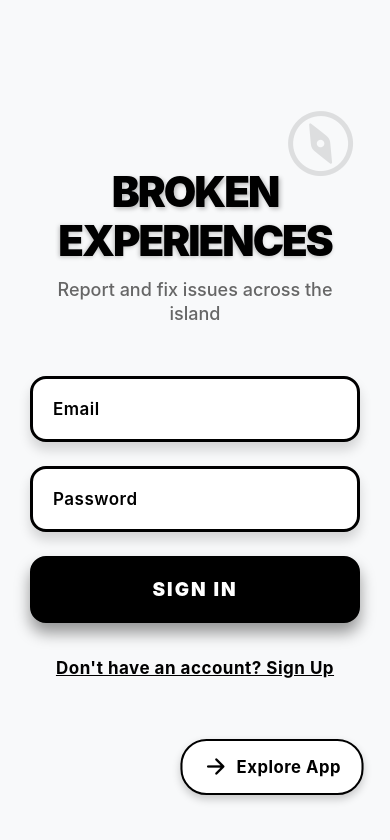
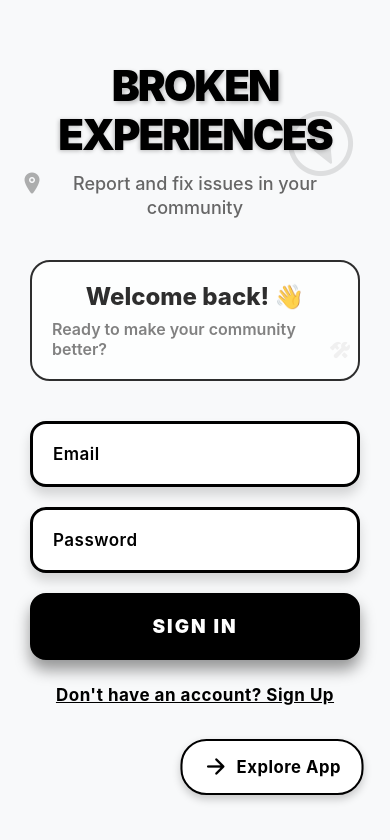
Before and after one commit to douglasbyfield-pixel/BrokenExperiencesDevelopment, a React Native app in the folder mobile/: screen /Auth in a window 390 px wide. Shown: the top 840 px of the page. Built offline with nearby package versions, Linux system fonts and the light colour scheme.

Commit message:
minor fixes to styling

```diff
--- a/mobile/src/screens/LoginScreen.tsx
+++ b/mobile/src/screens/LoginScreen.tsx
@@ -1,5 +1,5 @@
 import React, { useState, useEffect, useRef } from 'react';
-import { Text, TextInput, TouchableOpacity, StyleSheet, Alert, Animated, Dimensions, View, StatusBar } from 'react-native';
+import { Text, TextInput, TouchableOpacity, StyleSheet, Alert, Animated, Dimensions, View, StatusBar, ScrollView } from 'react-native';
 import { Ionicons } from '@expo/vector-icons';
 import { supabase } from '../services/supabase';
 import { useAuth } from '../context/AuthContext';
@@ -13,7 +13,7 @@ const roleOptions = [
     value: 'reporter' as UserRole,
     label: 'Reporter',
     icon: 'location-outline',
-    description: 'Identify and report issues in Jamaica'
+    description: 'Identify and report community issues'
   },
   {
     value: 'fixer' as UserRole,
@@ -31,7 +31,7 @@ const roleOptions = [
     value: 'organization' as UserRole,
     label: 'Organization',
     icon: 'business-outline',
-    description: 'Coordinate large-scale initiatives across Jamaica'
+    description: 'Coordinate large-scale community initiatives'
   },
 ];
 
@@ -49,6 +49,8 @@ export default function LoginScreen() {
   const scaleAnim = useRef(new Animated.Value(0.95)).current;
   const pulseAnim = useRef(new Animated.Value(1)).current;
   const rotateAnim = useRef(new Animated.Value(0)).current;
+  const floatAnim = useRef(new Animated.Value(0)).current;
+  const glowAnim = useRef(new Animated.Value(0)).current;
 
   useEffect(() => {
     // Smooth entrance animations
@@ -96,7 +98,43 @@ export default function LoginScreen() {
       })
     );
     rotateAnimation.start();
-  }, []);
+
+    // Floating animation for decorative elements
+    const floatAnimation = Animated.loop(
+      Animated.sequence([
+        Animated.timing(floatAnim, {
+          toValue: 1,
+          duration: 3000,
+          useNativeDriver: true,
+        }),
+        Animated.timing(floatAnim, {
+          toValue: 0,
+          duration: 3000,
+          useNativeDriver: true,
+        }),
+      ])
+    );
+    floatAnimation.start();
+
+    // Glow animation for sign-in mode
+    if (!isSignUp) {
+      const glowAnimation = Animated.loop(
+        Animated.sequence([
+          Animated.timing(glowAnim, {
+            toValue: 1,
+            duration: 2000,
+            useNativeDriver: false,
+          }),
+          Animated.timing(glowAnim, {
+            toValue: 0,
+            duration: 2000,
+            useNativeDriver: false,
+          }),
+        ])
+      );
+      glowAnimation.start();
+    }
+  }, [isSignUp]);
 
   const handleButtonPress = () => {
     // Animate button press
@@ -173,10 +211,48 @@ export default function LoginScreen() {
     outputRange: ['0deg', '360deg'],
   });
 
+  const float = floatAnim.interpolate({
+    inputRange: [0, 1],
+    outputRange: [0, 10],
+  });
+
+  const glow = glowAnim.interpolate({
+    inputRange: [0, 1],
+    outputRange: [0, 1],
+  });
+
   return (
+    <View style={styles.container}>
+      <StatusBar barStyle="dark-content" backgroundColor="transparent" translucent />
+
+      {/* Animated background elements */}
+      <Animated.View style={[styles.compassContainer, { transform: [{ rotate: spin }] }]}>
+        <Ionicons name="compass-outline" size={80} color="#000" />
+      </Animated.View>
+
+      {/* Decorative floating elements for sign-in */}
+      {!isSignUp && (
+        <>
+          <Animated.View style={[styles.floatingElement1, { transform: [{ translateY: float }] }]}>
+            <Ionicons name="location" size={24} color="#000" />
+          </Animated.View>
+          <Animated.View style={[styles.floatingElement2, { transform: [{ translateY: float }] }]}>
+            <Ionicons name="construct" size={20} color="#000" />
+          </Animated.View>
+          <Animated.View style={[styles.floatingElement3, { transform: [{ translateY: float }] }]}>
+            <Ionicons name="heart" size={18} color="#000" />
+          </Animated.View>
+        </>
+      )}
+
+      <ScrollView
+        contentContainerStyle={styles.scrollContainer}
+        showsVerticalScrollIndicator={false}
+        bounces={true}
+      >
         <Animated.View
           style={[
-        styles.container,
+            styles.contentContainer,
             {
               opacity: fadeAnim,
               transform: [
@@ -186,18 +262,22 @@ export default function LoginScreen() {
             }
           ]}
         >
-      <StatusBar barStyle="dark-content" backgroundColor="transparent" translucent />
-
-      {/* Animated background elements */}
-      <Animated.View style={[styles.compassContainer, { transform: [{ rotate: spin }] }]}>
-        <Ionicons name="compass-outline" size={80} color="#000" />
-      </Animated.View>
-
           {/* Clean title text */}
+          <View style={styles.titleSection}>
             <Text style={styles.title}>BROKEN</Text>
             <Text style={styles.titleSecondary}>EXPERIENCES</Text>
-      <Text style={styles.subtitle}>Report and fix issues across the island</Text>
+            <Text style={styles.subtitle}>Report and fix issues in your community</Text>
 
+            {/* Welcome message for sign-in */}
+            {!isSignUp && (
+              <Animated.View style={[styles.welcomeContainer, { opacity: glow }]}>
+                <Text style={styles.welcomeText}>Welcome back! 👋</Text>
+                <Text style={styles.welcomeSubtext}>Ready to make your community better?</Text>
+              </Animated.View>
+            )}
+          </View>
+
+          <View style={styles.formSection}>
             <TextInput
               style={styles.input}
               placeholder="Email"
@@ -278,6 +358,9 @@ export default function LoginScreen() {
                 {isSignUp ? 'Already have an account? Sign In' : "Don't have an account? Sign Up"}
               </Text>
             </TouchableOpacity>
+          </View>
+        </Animated.View>
+      </ScrollView>
 
       {/* Explore App Button */}
       <Animated.View style={[styles.exploreContainer, { transform: [{ scale: pulseAnim }] }]}>
@@ -286,18 +369,32 @@ export default function LoginScreen() {
           <Text style={styles.exploreText}>Explore App</Text>
         </TouchableOpacity>
       </Animated.View>
-    </Animated.View>
+    </View>
   );
 }
 
 const styles = StyleSheet.create({
   container: {
     flex: 1,
-    padding: 30,
+    backgroundColor: '#f8f9fa',
+    position: 'relative',
+  },
+  scrollContainer: {
+    flexGrow: 1,
+    paddingHorizontal: 30,
+    paddingTop: 60,
+    paddingBottom: 120,
+  },
+  contentContainer: {
+    flex: 1,
     justifyContent: 'center',
-    backgroundColor: '#f8f9fa',
-    overflow: 'hidden',
-    position: 'relative',
+  },
+  titleSection: {
+    alignItems: 'center',
+    marginBottom: 40,
+  },
+  formSection: {
+    flex: 1,
   },
   compassContainer: {
     position: 'absolute',
@@ -305,27 +402,43 @@ const styles = StyleSheet.create({
     right: 30,
     opacity: 0.1,
   },
-  glitchOverlay: {
+  floatingElement1: {
     position: 'absolute',
-    inset: 0,
-    pointerEvents: 'none',
-  },
-  glitchRed: {
-    position: 'absolute',
-    inset: 0,
-    backgroundColor: '#dc2626',
-    mixBlendMode: 'screen',
+    top: height * 0.2,
+    left: 20,
     opacity: 0.3,
   },
-  glitchBlue: {
+  floatingElement2: {
     position: 'absolute',
-    inset: 0,
-    backgroundColor: '#2563eb',
-    mixBlendMode: 'screen',
-    opacity: 0.3,
+    top: height * 0.4,
+    right: 40,
+    opacity: 0.2,
   },
-  titleContainer: {
+  floatingElement3: {
+    position: 'absolute',
+    top: height * 0.6,
+    left: 50,
+    opacity: 0.25,
+  },
+  welcomeContainer: {
     alignItems: 'center',
+    marginTop: 20,
+    padding: 20,
+    backgroundColor: 'rgba(255, 255, 255, 0.9)',
+    borderRadius: 20,
+    borderWidth: 2,
+    borderColor: '#000',
+  },
+  welcomeText: {
+    fontSize: 24,
+    fontWeight: '800',
+    color: '#000',
+    marginBottom: 8,
+  },
+  welcomeSubtext: {
+    fontSize: 16,
+    color: '#666',
+    fontWeight: '600',
   },
   title: {
     fontSize: 42,
@@ -338,12 +451,6 @@ const styles = StyleSheet.create({
     textShadowOffset: { width: 2, height: 2 },
     textShadowRadius: 4,
   },
-  letterB: {},
-  letterR: {},
-  letterO: {},
-  letterK: {},
-  letterE1: {},
-  letterN: {},
   titleSecondary: {
     fontSize: 42,
     fontWeight: '900',
@@ -358,37 +465,16 @@ const styles = StyleSheet.create({
   subtitle: {
     fontSize: 18,
     textAlign: 'center',
-    marginBottom: 50,
+    marginBottom: 20,
     color: '#666',
     fontWeight: '500',
     lineHeight: 24,
-  },
-
-  crackLine1: {
-    position: 'absolute',
-    top: height * 0.3,
-    left: -20,
-    width: width * 0.4,
-    height: 2,
-    backgroundColor: '#000',
-    opacity: 0.1,
-    transform: [{ rotate: '15deg' }],
-  },
-  crackLine2: {
-    position: 'absolute',
-    bottom: height * 0.35,
-    right: -30,
-    width: width * 0.35,
-    height: 1,
-    backgroundColor: '#000',
-    opacity: 0.08,
-    transform: [{ rotate: '-25deg' }],
   },
   input: {
     backgroundColor: 'white',
     padding: 20,
     borderRadius: 16,
-    marginBottom: 24,
+    marginBottom: 20,
     fontSize: 17,
     borderWidth: 3,
     borderColor: '#000',
@@ -406,7 +492,7 @@ const styles = StyleSheet.create({
     paddingHorizontal: 50,
     borderRadius: 16,
     alignItems: 'center',
-    marginBottom: 35,
+    marginBottom: 25,
     shadowColor: '#000',
     shadowOffset: { width: 0, height: 10 },
     shadowOpacity: 0.4,
@@ -459,60 +545,6 @@ const styles = StyleSheet.create({
     fontWeight: '700',
     color: '#000',
     letterSpacing: 0.5,
-  },
-  debris1: {
-    position: 'absolute',
-    top: height * 0.25,
-    left: width * 0.33,
-    width: 8,
-    height: 8,
-    backgroundColor: '#6b7280',
-    borderRadius: 4,
-  },
-  debris2: {
-    position: 'absolute',
-    top: height * 0.33,
-    right: width * 0.25,
-    width: 4,
-    height: 4,
-    backgroundColor: '#9ca3af',
-    borderRadius: 2,
-  },
-  debris3: {
-    position: 'absolute',
-    bottom: height * 0.33,
-    left: width * 0.25,
-    width: 12,
-    height: 4,
-    backgroundColor: '#d1d5db',
-    borderRadius: 2,
-  },
-  debris4: {
-    position: 'absolute',
-    bottom: height * 0.25,
-    right: width * 0.33,
-    width: 4,
-    height: 8,
-    backgroundColor: '#4b5563',
-    borderRadius: 2,
-  },
-  debris5: {
-    position: 'absolute',
-    top: height * 0.67,
-    left: width * 0.67,
-    width: 8,
-    height: 4,
-    backgroundColor: '#6b7280',
-    borderRadius: 2,
-  },
-  debris6: {
-    position: 'absolute',
-    top: height * 0.5,
-    right: width * 0.5,
-    width: 4,
-    height: 4,
-    backgroundColor: '#9ca3af',
-    borderRadius: 2,
   },
   roleSection: {
     marginBottom: 30,
```
Lines whose indentation alone changed are shown as unchanged.
